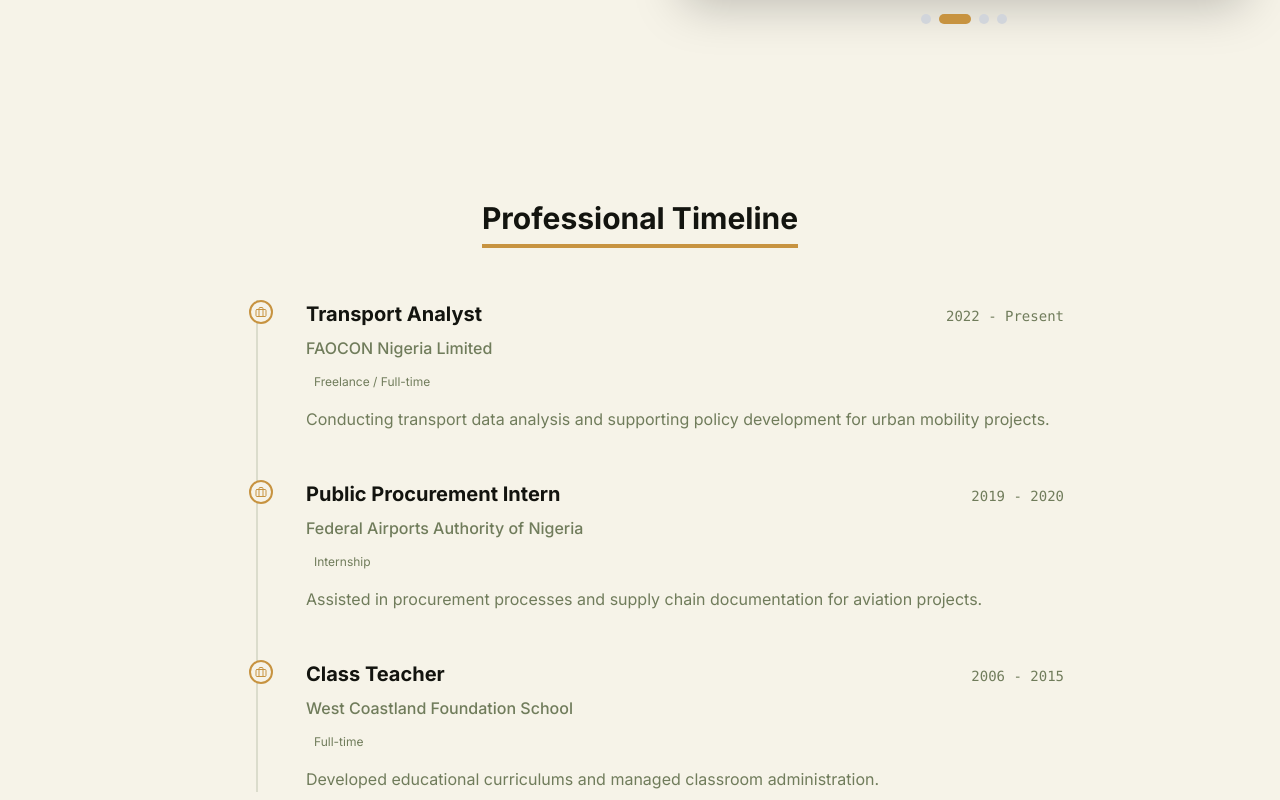
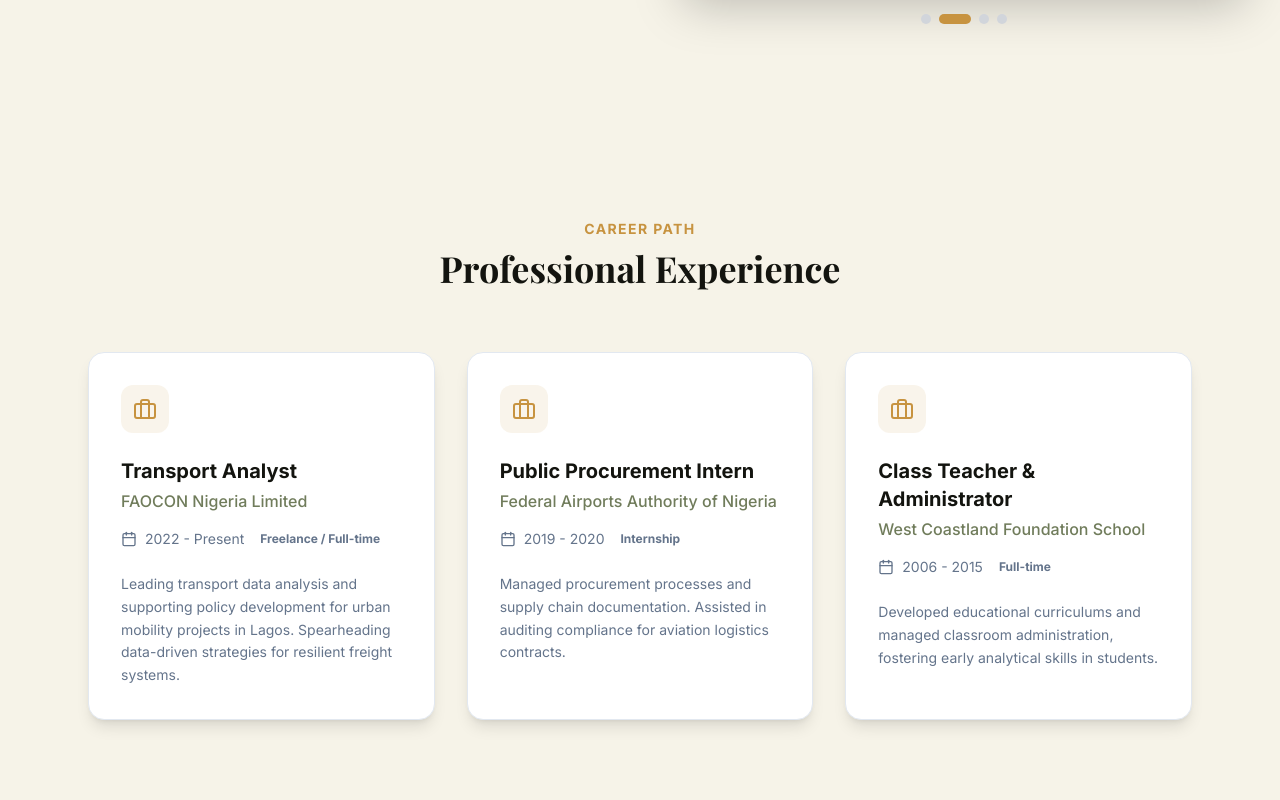
Before and after one commit to bbkenny/Nikes-portfolio, a Next.js app: page / in a window 1280 px wide. Shown: the part 2020-2820 px from the top of the page. Built offline with nearby package versions, Linux system fonts and the light colour scheme; a web font is replaced by a local one.

Commit message:
feat(ui): upgrade experience section with glassmorphism cards and hover effects

```diff
--- a/components/Experience.tsx
+++ b/components/Experience.tsx
@@ -1,7 +1,7 @@
 "use client";
 
 import { motion } from "framer-motion";
-import { Briefcase } from "lucide-react";
+import { Briefcase, Calendar } from "lucide-react";
 
 export default function Experience() {
   const experiences = [
@@ -10,57 +10,68 @@
       company: "FAOCON Nigeria Limited",
       period: "2022 - Present",
       type: "Freelance / Full-time",
-      description: "Conducting transport data analysis and supporting policy development for urban mobility projects.",
+      description: "Leading transport data analysis and supporting policy development for urban mobility projects in Lagos. Spearheading data-driven strategies for resilient freight systems.",
     },
     {
       role: "Public Procurement Intern",
       company: "Federal Airports Authority of Nigeria",
       period: "2019 - 2020",
       type: "Internship",
-      description: "Assisted in procurement processes and supply chain documentation for aviation projects.",
+      description: "Managed procurement processes and supply chain documentation. Assisted in auditing compliance for aviation logistics contracts.",
     },
     {
-      role: "Class Teacher",
+      role: "Class Teacher & Administrator",
       company: "West Coastland Foundation School",
       period: "2006 - 2015",
       type: "Full-time",
-      description: "Developed educational curriculums and managed classroom administration.",
+      description: "Developed educational curriculums and managed classroom administration, fostering early analytical skills in students.",
     },
   ];
 
   return (
-    <section id="experience" className="py-20">
-      <div className="container mx-auto px-6 max-w-4xl">
-        <h2 className="text-3xl font-bold mb-16 text-center">
-          <span className="border-b-4 border-antique-gold pb-2">Professional Timeline</span>
-        </h2>
+    <section id="experience" className="py-24 bg-background">
+      <div className="container mx-auto px-6 max-w-6xl">
+        <motion.div
+          initial={{ opacity: 0, y: 20 }}
+          whileInView={{ opacity: 1, y: 0 }}
+          viewport={{ once: true }}
+          className="text-center mb-16"
+        >
+          <span className="text-antique-gold font-bold tracking-widest text-sm uppercase">Career Path</span>
+          <h2 className="text-4xl font-serif font-bold mt-2">Professional Experience</h2>
+        </motion.div>
 
-        <div className="relative border-l-2 border-olive-slate/20 ml-4 md:ml-10 space-y-12">
+        <div className="grid md:grid-cols-2 lg:grid-cols-3 gap-8">
           {experiences.map((exp, i) => (
             <motion.div
               key={i}
-              initial={{ opacity: 0, x: -20 }}
-              whileInView={{ opacity: 1, x: 0 }}
+              initial={{ opacity: 0, y: 20 }}
+              whileInView={{ opacity: 1, y: 0 }}
               viewport={{ once: true }}
               transition={{ delay: i * 0.1 }}
-              className="relative pl-8 md:pl-12"
+              className="group relative bg-card text-card-foreground p-8 rounded-2xl border border-border shadow-lg hover:shadow-2xl hover:scale-[1.02] transition-all duration-300 overflow-hidden"
             >
-              <span className="absolute -left-[9px] top-0 p-1 bg-background border-2 border-antique-gold rounded-full text-antique-gold">
-                <Briefcase className="w-3 h-3" />
-              </span>
+              {/* Gold Glow Effect */}
+              <div className="absolute inset-0 bg-gradient-to-br from-antique-gold/5 to-transparent opacity-0 group-hover:opacity-100 transition-opacity duration-500" />
 
-              <div className="flex flex-col sm:flex-row sm:items-baseline justify-between mb-2">
-                <h3 className="text-xl font-bold">{exp.role}</h3>
-                <span className="text-sm font-mono text-olive-slate">{exp.period}</span>
+              <div className="relative z-10">
+                <div className="w-12 h-12 bg-antique-gold/10 rounded-xl flex items-center justify-center text-antique-gold mb-6 group-hover:bg-antique-gold group-hover:text-white transition-colors">
+                  <Briefcase className="w-6 h-6" />
+                </div>
+
+                <h3 className="text-xl font-bold mb-1">{exp.role}</h3>
+                <p className="text-secondary font-medium mb-4">{exp.company}</p>
+
+                <div className="flex items-center gap-2 text-sm text-muted-foreground mb-6">
+                  <Calendar className="w-4 h-4" />
+                  <span>{exp.period}</span>
+                  <span className="px-2 py-0.5 rounded-full bg-secondary/10 text-xs font-bold">{exp.type}</span>
+                </div>
+
+                <p className="text-muted-foreground leading-relaxed text-sm">
+                  {exp.description}
+                </p>
               </div>
-
-              <p className="text-md font-medium text-secondary mb-2">{exp.company}</p>
-              <span className="inline-block px-2 py-1 text-xs rounded bg-secondary/10 text-secondary mb-3">
-                {exp.type}
-              </span>
-              <p className="text-secondary dark:text-gray-400 leading-relaxed">
-                {exp.description}
-              </p>
             </motion.div>
           ))}
         </div>
```
